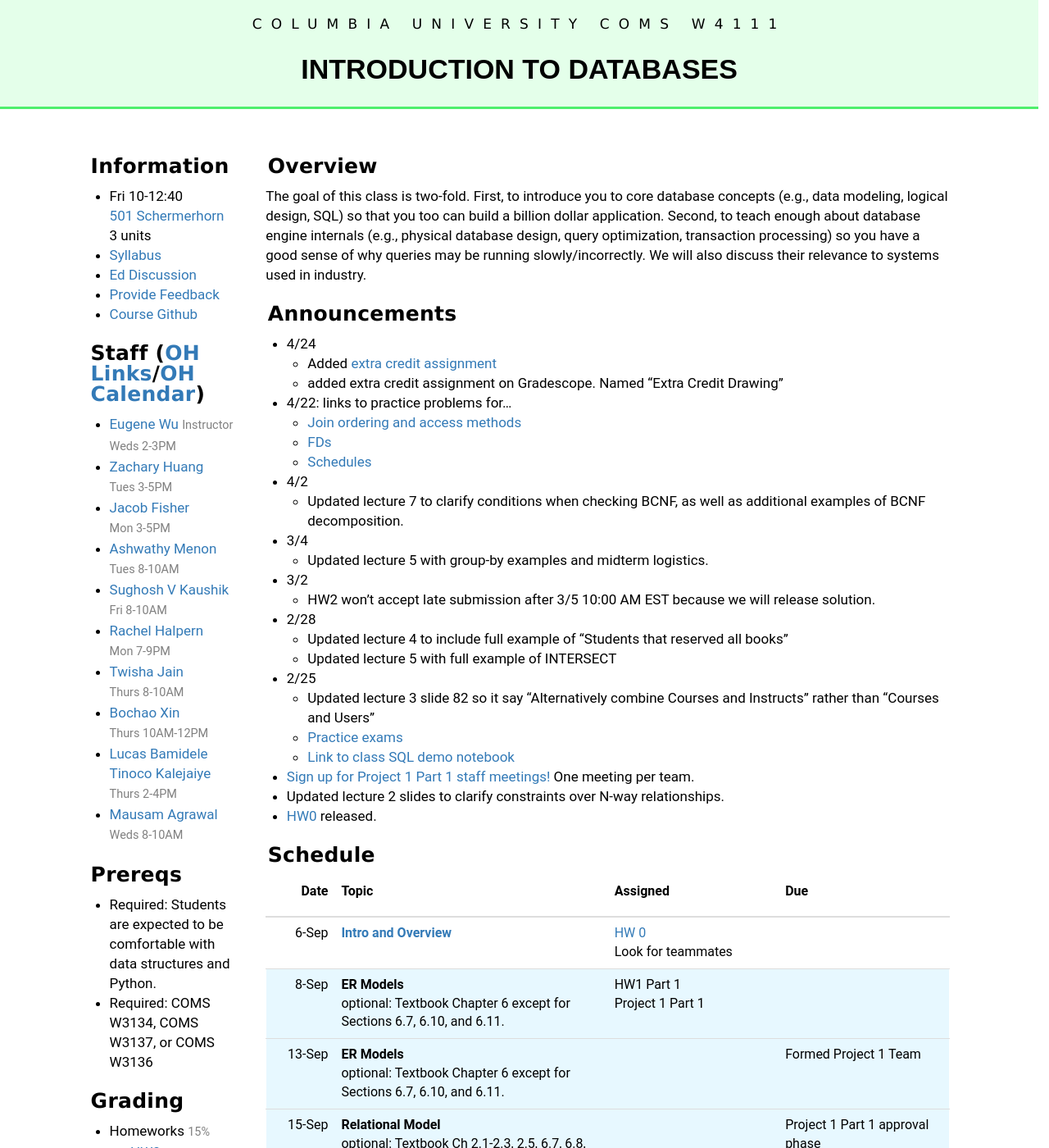
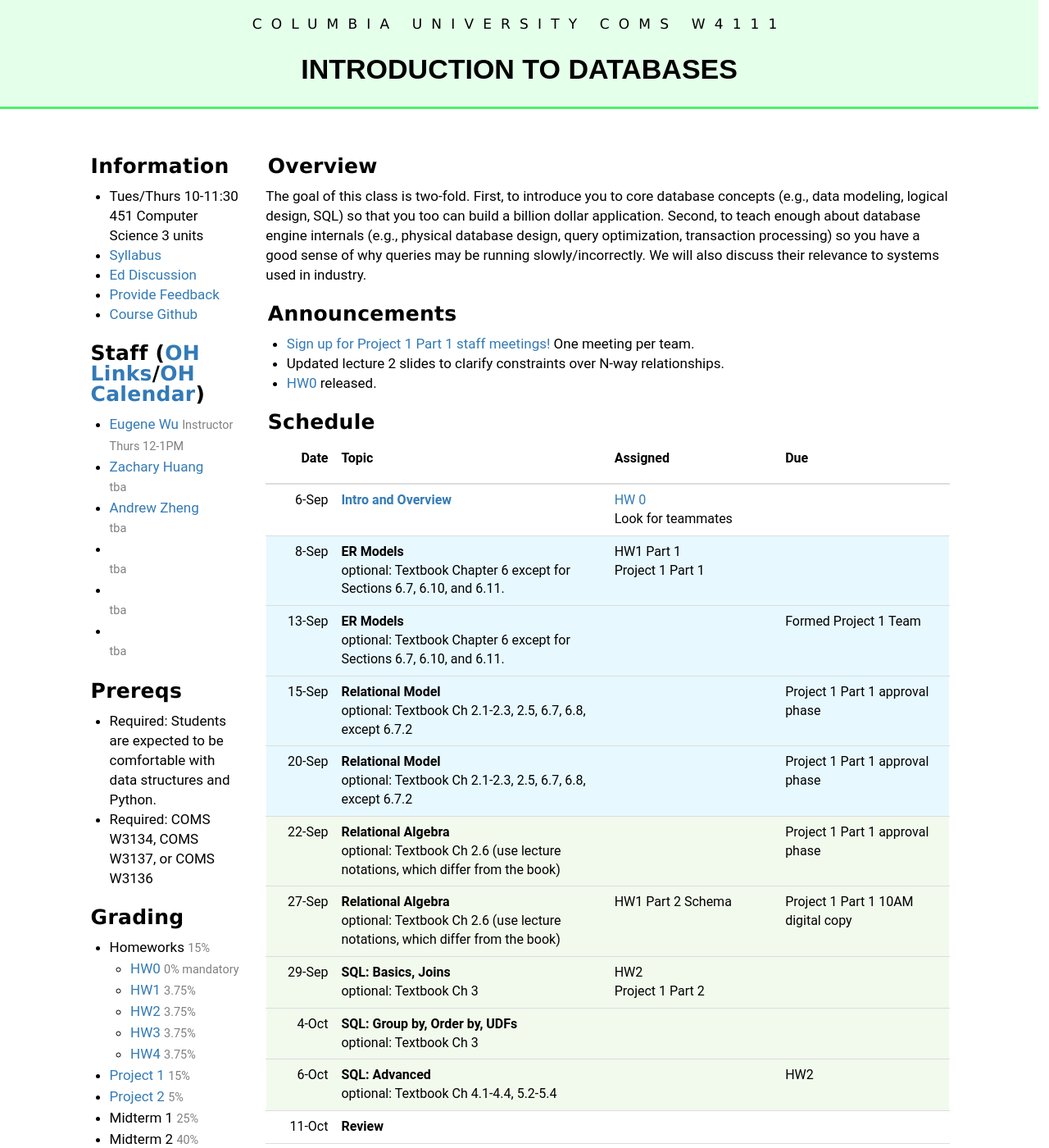
Before and after one commit to andrewzheng5/w4111.github.io, a Jekyll site: the page built from index.md, in a window 1280 px wide and 1400 px high. Shown: the whole window at 82% size. Built offline with Jekyll 4.4.1, drawn with Linux system fonts in a browser that asks for light colours.

Commit message:
lazy commit msg

```diff
--- a/_includes/index_left.md
+++ b/_includes/index_left.md
@@ -1,10 +1,10 @@
 #### Information
 
-* Fri 10-12:40
-  [501 Schermerhorn](https://www.wikicu.com/Schermerhorn_Hall)
+* Tues/Thurs 10-11:30
+  451 Computer Science
   3 units
 * [Syllabus](./syllabus)
-* [Ed Discussion](https://edstem.org/us/courses/17037/discussion/)
+* [Ed Discussion](https://edstem.org/us/courses/28081/discussion/)
 * [Provide Feedback](https://goo.gl/forms/QIfWsPnwu3YHtamk1)
 * [Course Github](http://github.com/w4111)
 
@@ -13,25 +13,17 @@
 
 
 * [Eugene Wu](http://www.eugenewu.net) <small>Instructor</small>
-  <small>Weds 2-3PM</small>
+  <small>Thurs 12-1PM</small>
 * [Zachary Huang](http://www.columbia.edu/~zh2408/)
-  <small>Tues 3-5PM</small>
-* [Jacob Fisher](#)
-  <small>Mon 3-5PM</small>
-* [Ashwathy Menon](#)
-  <small>Tues 8-10AM</small>
-* [Sughosh V Kaushik](#)
-  <small>Fri 8-10AM</small>
-* [Rachel Halpern](#)
-  <small>Mon 7-9PM</small>
-* [Twisha Jain](#)
-  <small>Thurs 8-10AM</small>
-* [Bochao Xin](#)
-  <small>Thurs 10AM-12PM </small>
-* [Lucas Bamidele Tinoco Kalejaiye](#)
-  <small>Thurs 2-4PM</small>
-* [Mausam Agrawal](#)
-  <small>Weds 8-10AM</small>
+  <small>tba</small>
+* [Andrew Zheng](#)
+  <small>tba</small>
+* [](#)
+  <small>tba</small>
+* [](#)
+  <small>tba</small>
+* [](#)
+  <small>tba</small>
 
 #### Prereqs
 
@@ -42,11 +34,11 @@
 
 * Homeworks <small>15%</small>
   * [HW0](https://github.com/w4111/hw0) <small>0% mandatory</small>
-  * [HW1](https://github.com/w4111/hw1-s22) <small>3.75%</small>
-  * [HW2](https://github.com/w4111/hw2-s22) <small>3.75%</small>
-  * [HW3](https://github.com/w4111/hw3-s22) <small>3.75%</small>
-  * [HW4](https://github.com/w4111/hw4-s22) <small>3.75%</small>
-* [Project 1](https://github.com/w4111/project1-s22) <small>15%</small>
-* [Project 2](https://github.com/w4111/project2-s22) <small>5%</small>
+  * [HW1](https://github.com/w4111/hw1-f22) <small>3.75%</small>
+  * [HW2](https://github.com/w4111/hw2-f22) <small>3.75%</small>
+  * [HW3](https://github.com/w4111/hw3-f22) <small>3.75%</small>
+  * [HW4](https://github.com/w4111/hw4-f22) <small>3.75%</small>
+* [Project 1](https://github.com/w4111/project1-f22) <small>15%</small>
+* [Project 2](https://github.com/w4111/project2-f22) <small>5%</small>
 * Midterm 1 <small>25%</small>
 * Midterm 2 <small>40%</small>
--- a/index.md
+++ b/index.md
@@ -30,28 +30,6 @@
 
 #### Announcements
 
-* 4/24
-  * Added [extra credit assignment](https://github.com/w4111/w4111.github.io/wiki)
-  * added extra credit assignment on Gradescope.  Named "Extra Credit Drawing"
-* 4/22: links to practice problems for...
-  * [Join ordering and access methods](./join.html)
-  * [FDs](./fd.html)
-  * [Schedules](./concurrency.html)
-* 4/2
-  * Updated lecture 7 to clarify conditions when checking BCNF, as well as additional examples
-    of BCNF decomposition.
-* 3/4
-  * Updated lecture 5 with group-by examples and midterm logistics.
-* 3/2
-  * HW2 won't accept late submission after 3/5 10:00 AM EST because we will release solution.
-
-* 2/28
-  * Updated lecture 4 to include full example of "Students that reserved all books"
-  * Updated lecture 5 with full example of INTERSECT
-* 2/25
-  * Updated lecture 3 slide 82 so it say "Alternatively combine Courses and Instructs" rather than "Courses and Users"
-  * [Practice exams](https://github.com/w4111/w4111.github.io/tree/main/files/reading)
-  * [Link to class SQL demo notebook](https://github.com/w4111/w4111.github.io/tree/main/src/notebooks)
 * [Sign up for Project 1 Part 1 staff meetings!](https://calendar.google.com/calendar/u/0/selfsched?sstoken=UUpOU05mUUpZYXk2fGRlZmF1bHR8YmE0YmE0M2MzNzkyYWZjOTcxYjRkMTBmNDNmNjA1NDc)  One meeting per team.
 * Updated lecture 2 slides to clarify constraints over N-way relationships.
 * [HW0](https://github.com/w4111/hw0) released.
```
Also changed, not shown: gendates.py (added, +23 -0 lines).
